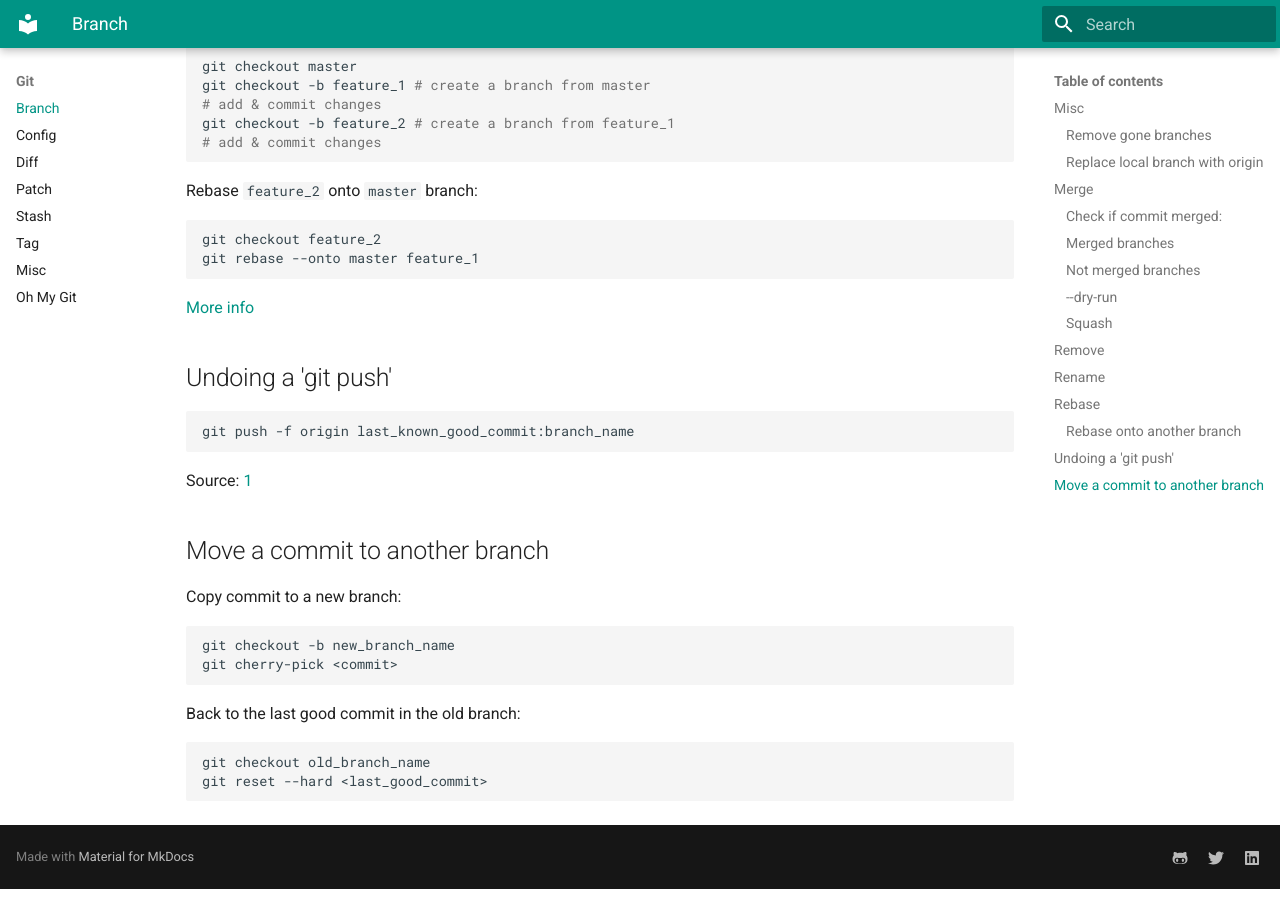
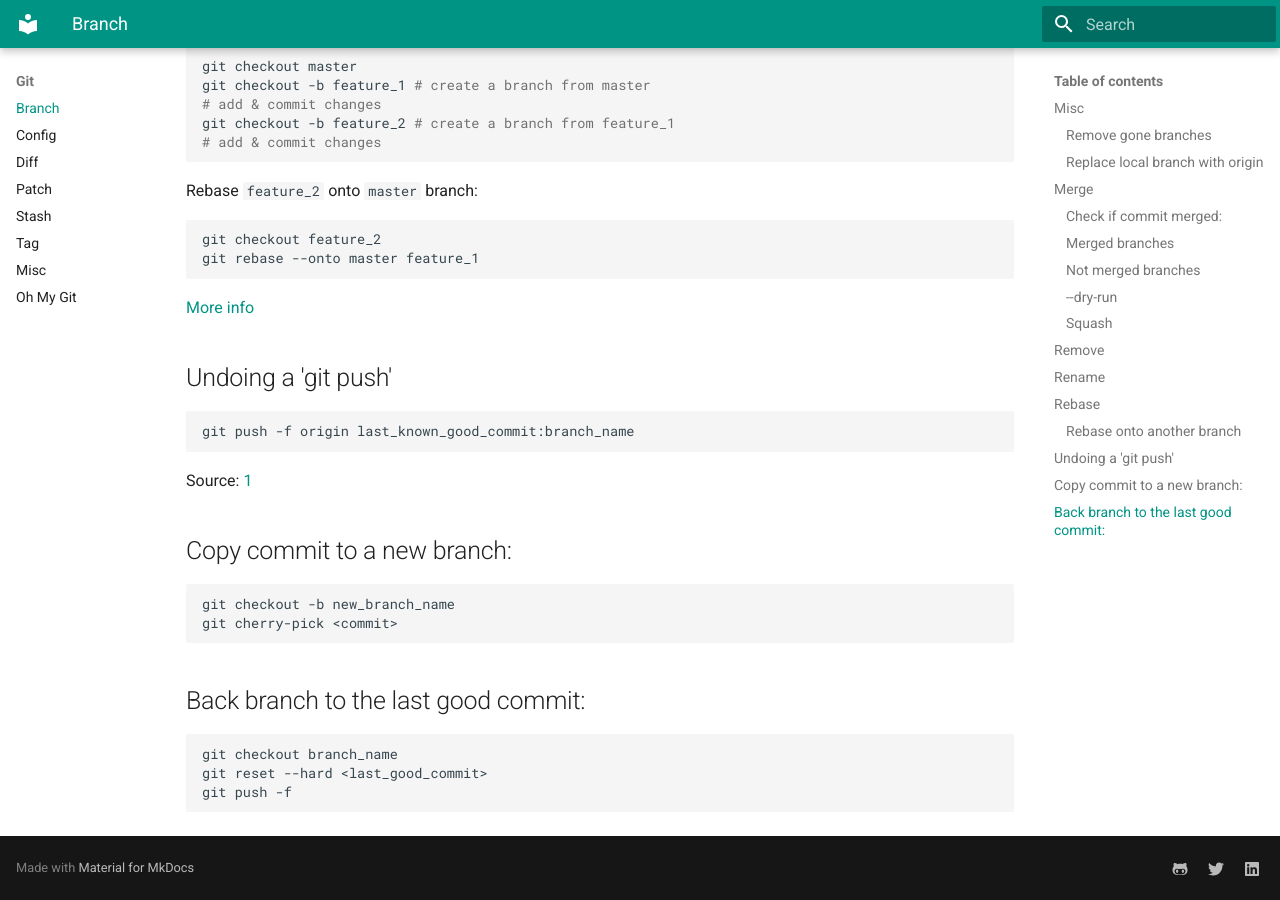
Before and after one commit to yutv/kb, an MkDocs documentation site: the page built from docs/git/branch.md, in a window 1280 px wide and 900 px high, scrolled down 2168 px. Built offline with MkDocs 1.6.1 and Material for MkDocs 9.7.7, drawn with Linux system fonts in a browser that asks for light colours.

````diff
--- a/docs/git/branch.md
+++ b/docs/git/branch.md
@@ -98,15 +98,14 @@ git push -f origin last_known_good_commit:branch_name
 ```
 Source: [1](https://stackoverflow.com/questions/1270514/undoing-a-git-push)
 
-## Move a commit to another branch
-
-Copy commit to a new branch:
+## Copy commit to a new branch:
 ```bash
 git checkout -b new_branch_name
 git cherry-pick <commit>
 ```
-Back to the last good commit in the old branch:
+## Back branch to the last good commit:
 ```bash
-git checkout old_branch_name
+git checkout branch_name
 git reset --hard <last_good_commit>
+git push -f
 ```
````
Also changed, not shown: docs/magento-2/configuration.md (+7 -1 lines).
